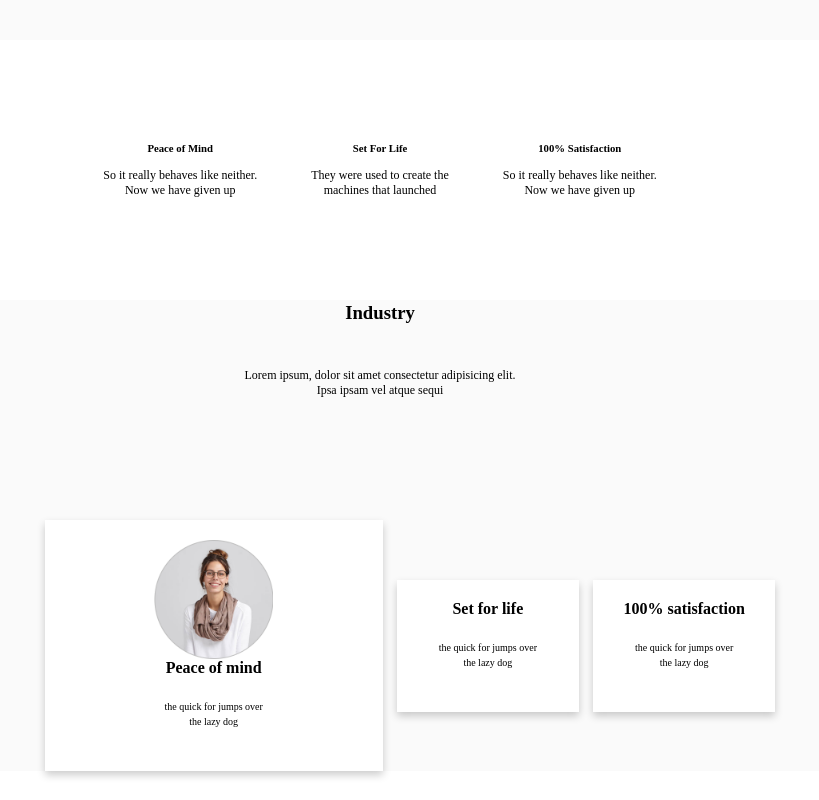
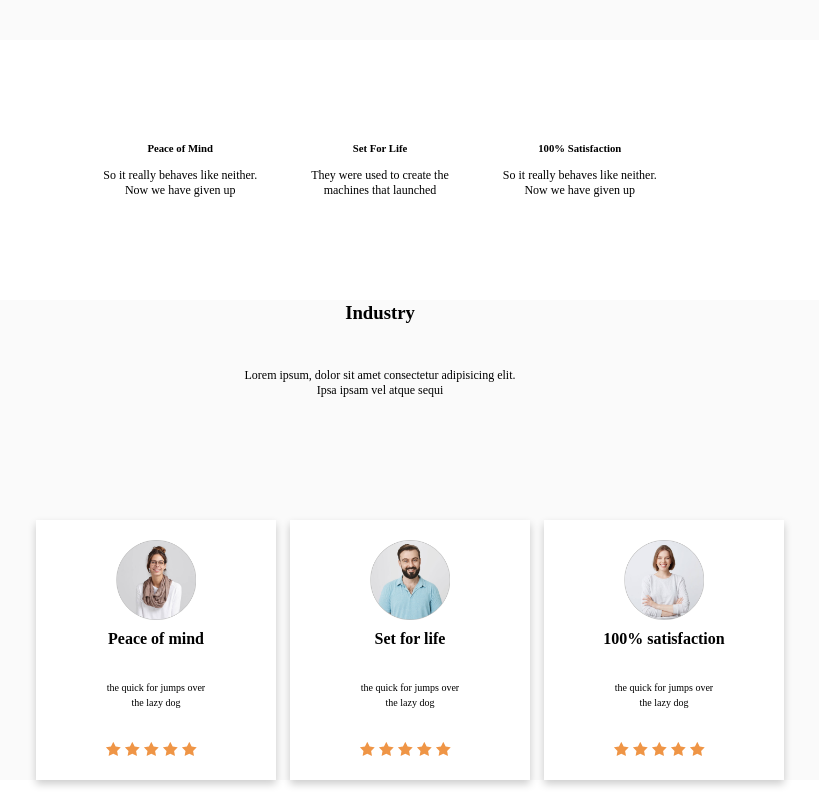
Before and after one commit to VKwamboka/css-challenge, a plain HTML site: page index.html in a window 1280 px wide. Shown: the part 560-1360 px from the top of the page, without its empty margins (260-1079 px from the left). Drawn offline with Linux system fonts and the light colour scheme.

Commit message:
updated code

```diff
--- a/index.html
+++ b/index.html
@@ -111,22 +111,45 @@
                                     <br>
                                     the lazy dog</small>
                             </p>
+                            <div class="stars">
+                                <img src="./images/icon-star.svg" alt="stars">
+                                <img src="./images/icon-star.svg" alt="stars">
+                                <img src="./images/icon-star.svg" alt="stars">
+                                <img src="./images/icon-star.svg" alt="stars">
+                                <img src="./images/icon-star.svg" alt="stars">
+                            </div>
                         </div>
                         <div class="indu">
+                            <img src="./images/user2.png" alt="user">
                             <h4>Set for life</h4>
                             <p>
                                 <small>the quick for jumps over
                                     <br>
                                     the lazy dog</small>
                             </p>
+                            <div class="stars">
+                                <img src="./images/icon-star.svg" alt="stars">
+                                <img src="./images/icon-star.svg" alt="stars">
+                                <img src="./images/icon-star.svg" alt="stars">
+                                <img src="./images/icon-star.svg" alt="stars">
+                                <img src="./images/icon-star.svg" alt="stars">
+                            </div>
                         </div>
                         <div class="indu">
+                            <img src="./images/user3.png" alt="user">
                             <h4>100% satisfaction</h4>
                             <p>
                                 <small>the quick for jumps over
                                     <br>
                                     the lazy dog</small>
                             </p>
+                            <div class="stars">
+                                <img src="./images/icon-star.svg" alt="stars">
+                                <img src="./images/icon-star.svg" alt="stars">
+                                <img src="./images/icon-star.svg" alt="stars">
+                                <img src="./images/icon-star.svg" alt="stars">
+                                <img src="./images/icon-star.svg" alt="stars">
+                            </div>
                         </div>
                     </div>
                 </div>
--- a/style.css
+++ b/style.css
@@ -171,9 +171,9 @@
   text-align: center;
   padding: 2px;
  }
- #industry{
+ /* #industry{
   top: 50%;
- }
+ } */
  .indu{
   margin-top: 100px;
   display: flex;
@@ -181,10 +181,15 @@
   justify-content: center;
   align-items: center;
   background-color: white;
+  gap: 10px;
   color: black;
   padding: 20px;
+  width: 200px;
   box-shadow: 0 4px 8px 0 rgba(0,0,0,0.2);
  }
  .indu img{
   width: 40%;
  }
+ .stars img{
+  width: 15%;
+ }
```
